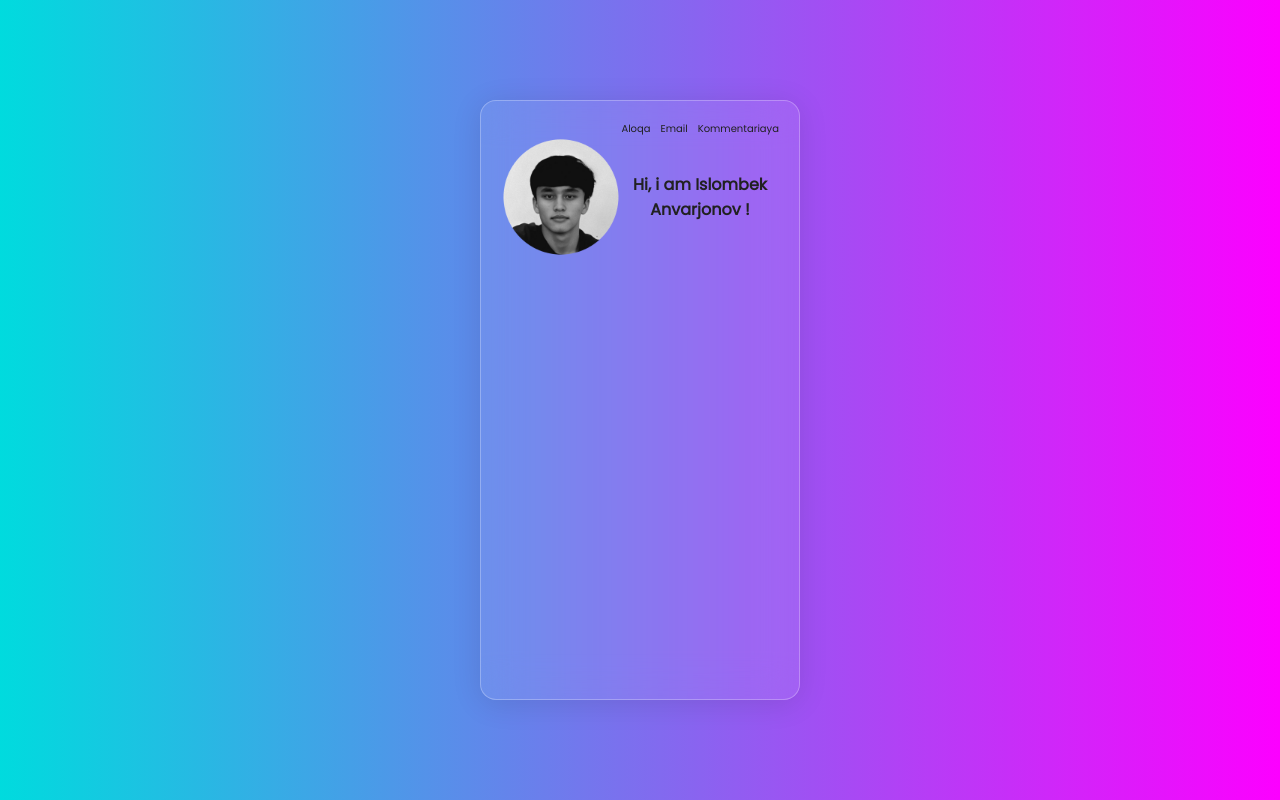
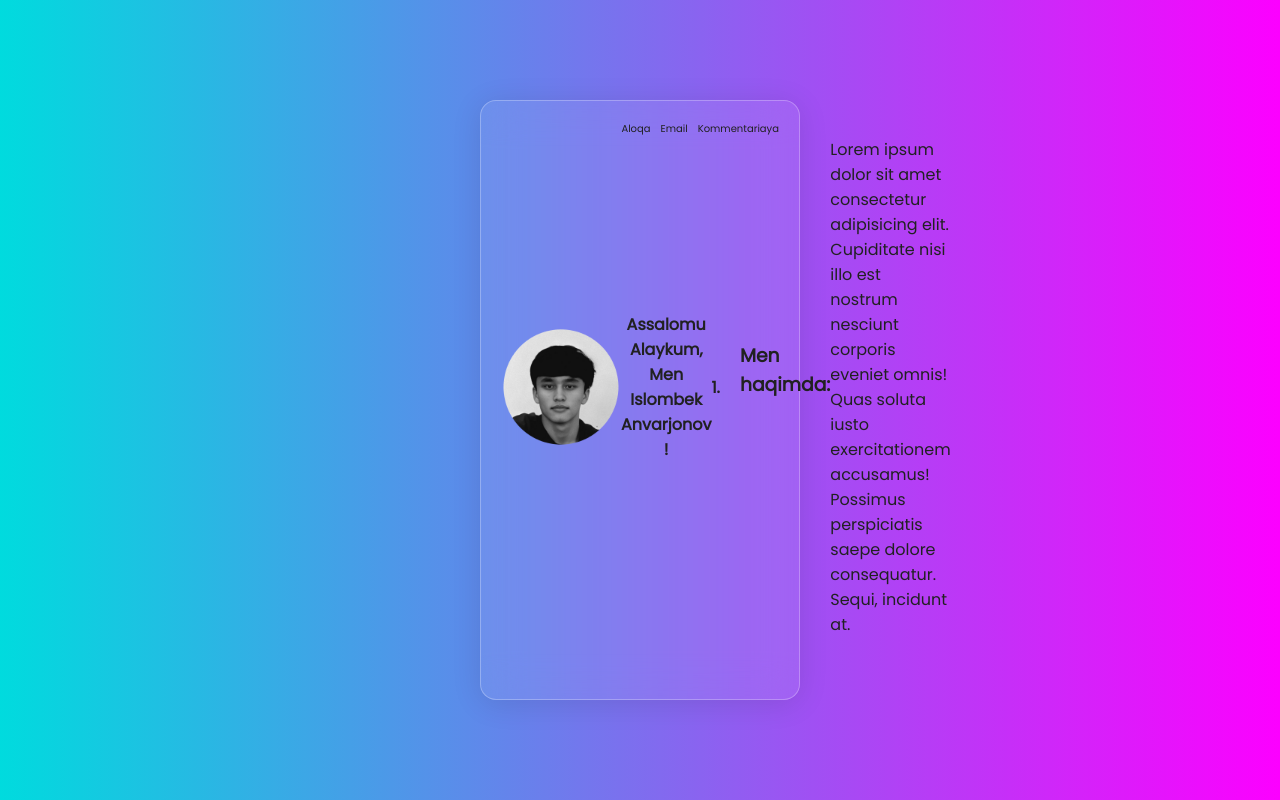
Before and after one commit to 13vkendy/Islom-Anvarov, a plain HTML site: page index.html in a window 1280 px wide. Drawn offline with Linux system fonts and the light colour scheme.

Commit message:
Update index.html

```diff
--- a/index.html
+++ b/index.html
@@ -22,7 +22,10 @@
                 <img src="./logo1.png" alt="">
             </div>
             <div class="d2">
-                <h1>Hi, i am Islombek Anvarjonov !</h1>
+                <h1>Assalomu Alaykum, Men Islombek Anvarjonov !</h1>
+                <div style="width: auto; height: 2px; background-color: #191919; border-radius: 15px; margin-top: 15px; margin-bottom: 15px;" ></div>
+                <h1 style="text-align: left;">1.<h3 style="text-align: left; margin-top: -34px; margin-left: 20px;">Men haqimda:</h3></h1>
+                <p style="text-align:left;">Lorem ipsum dolor sit amet consectetur adipisicing elit. Cupiditate nisi illo est nostrum nesciunt corporis eveniet omnis! Quas soluta iusto exercitationem accusamus! Possimus perspiciatis saepe dolore consequatur. Sequi, incidunt at.</p>
             </div>
         </div>
       </div>
```
